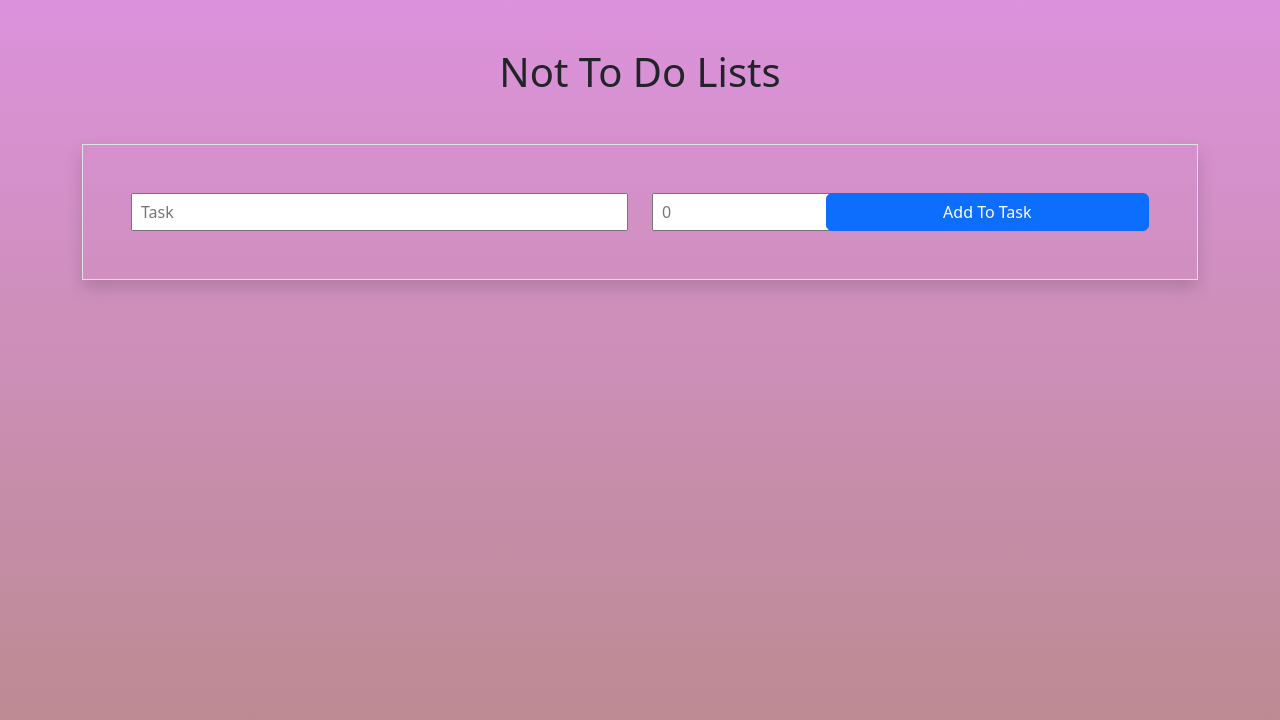
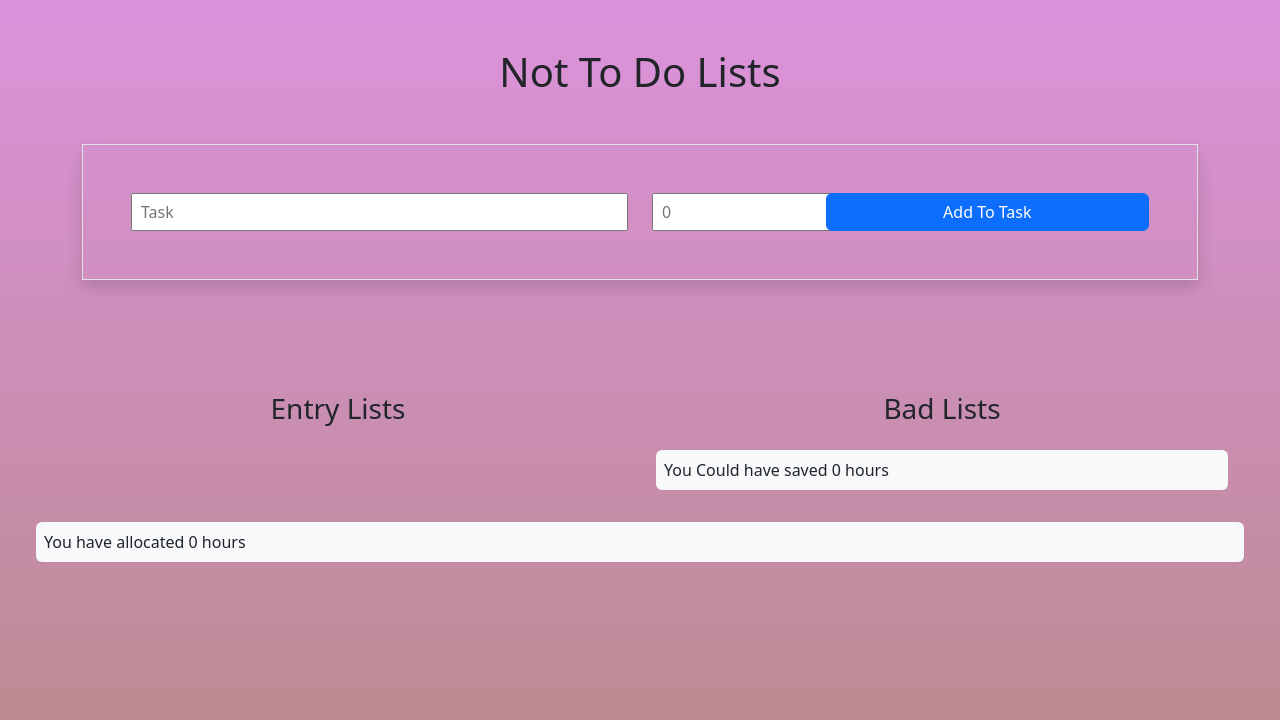
Before and after one commit to gyanendrapoudel/React_NotTodoList, a React (Vite) app: page / in a window 1280 px wide. Shown: the top 720 px of the page. Built offline with nearby package versions, Linux system fonts and the light colour scheme.

Commit message:
Table Setup

```diff
--- a/src/App.jsx
+++ b/src/App.jsx
@@ -1,5 +1,5 @@
 import { useState } from 'react'
-import Form from './components/Form'
+import {Table, Form} from './components'
 import './App.css'
 
 function App() {
@@ -21,7 +21,9 @@ function App() {
       <h1 className="text-center mb-5">Not To Do Lists</h1>
       {/* form */}
       <Form handleSubmit={handleSubmit}/>
+
       {/* table */}
+      <Table/>
     </div>
   )
 }
--- /dev/null
+++ b/src/components/Table.jsx
@@ -0,0 +1,36 @@
+const Table = () => {
+  return (
+   <div className="row mt-5 p-5">
+            <div className="col-md-6 p-3">
+                <h3 className="text-center">Entry Lists</h3>
+                <table className="table table-striped border ">
+                    <tbody id="entryList">
+
+                    </tbody>
+                </table>
+
+
+            </div>
+            <div className="col-md-6 p-3">
+                <h3 className="text-center">Bad Lists</h3>
+                <table className="table table-striped border">
+                    <tbody id ="badList">
+
+                    </tbody>
+
+                </table>
+                <div className=" bg-light p-2 rounded">
+                    You Could have saved <span id="savedHour">0</span> hours
+                </div>
+
+
+            </div>
+
+        {/* <!-- total Allocated hours --> */}
+         <div className=" bg-light p-2 mt-3 rounded ">
+            You  have allocated <span id="totalHour">0</span> hours
+         </div>
+        </div>
+  )
+}
+export default Table
--- /dev/null
+++ b/src/components/index.js
@@ -0,0 +1,4 @@
+import Table from "./Table";
+import Form from "./Form";
+
+export {Table, Form}
```
